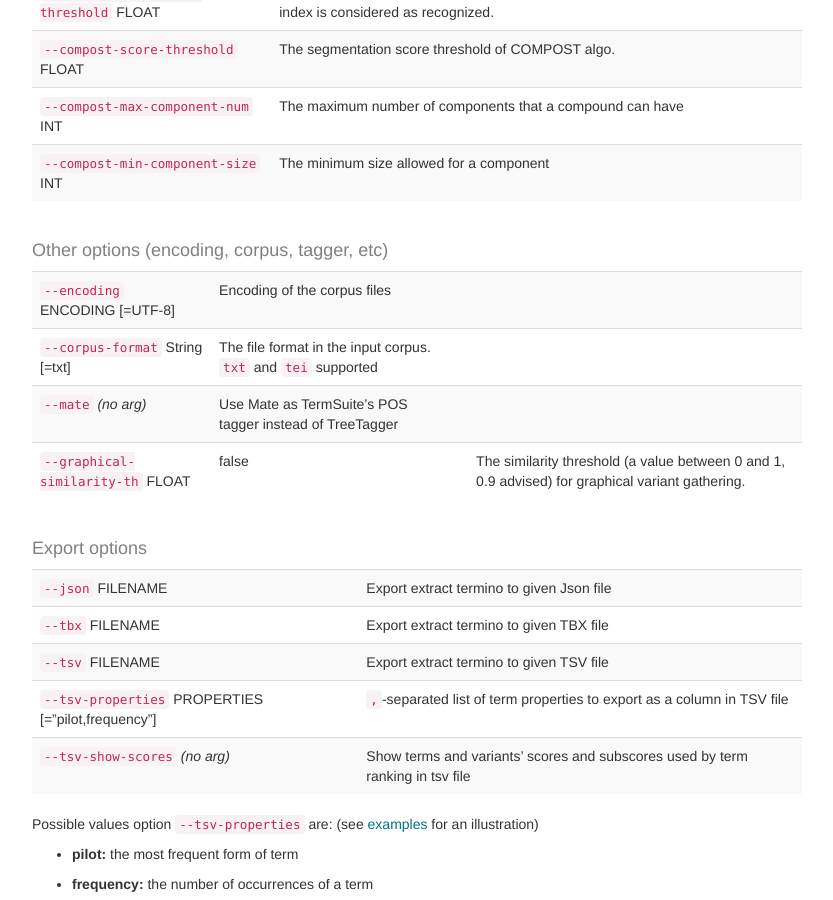
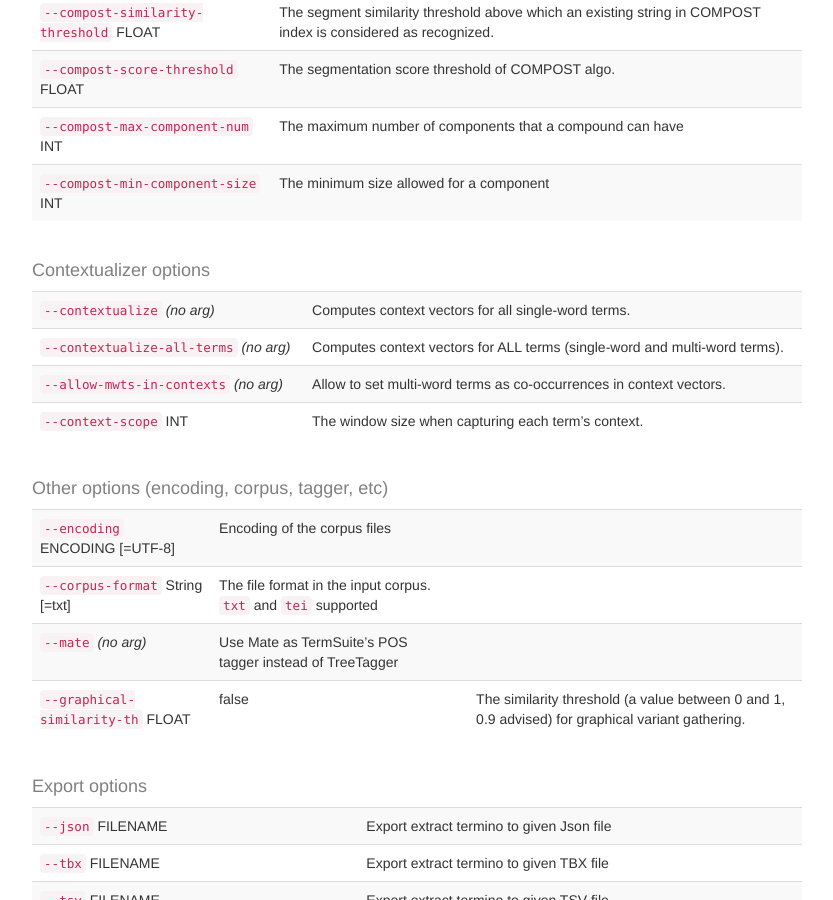
Before and after one commit to termsuite/termsuite.github.io, a Jekyll site: the page built from _documentation/18-command-line-api.md, in a window 1280 px wide and 900 px high, scrolled down 2388 px. Shown: the whole window, without its empty margins (423-1256 px from the left). Built offline with Jekyll 4.4.1, drawn with Linux system fonts in a browser that asks for light colours; nearby versions of some CDN libraries; some of the changed text lies outside the part shown.

Commit message:
Update command line API documentation with contexts

```diff
--- a/_documentation/18-command-line-api.md
+++ b/_documentation/18-command-line-api.md
@@ -74,6 +74,14 @@
 | `--compost-score-threshold` FLOAT 	|   The segmentation score threshold of COMPOST algo.    	|
 | `--compost-max-component-num` INT 	|   The maximum number of components that a compound can have    	|
 | `--compost-min-component-size` INT 	|   The minimum size allowed for a component	|
+{: class="table table-striped"}
+
+#### Contextualizer options
+
+| `--contextualize` *(no arg)* 	|  Computes context vectors for all single-word terms.  	|
+| `--contextualize-all-terms` *(no arg)* 	|  Computes context vectors for ALL terms (single-word and multi-word terms).  	|
+| `--allow-mwts-in-contexts` *(no arg)* 	|  Allow to set multi-word terms as co-occurrences in context vectors.  	|
+| `--context-scope` INT 	|   The window size when capturing each term's context.    	|
 {: class="table table-striped"}
 
 #### Other options (encoding, corpus, tagger, etc)
```
